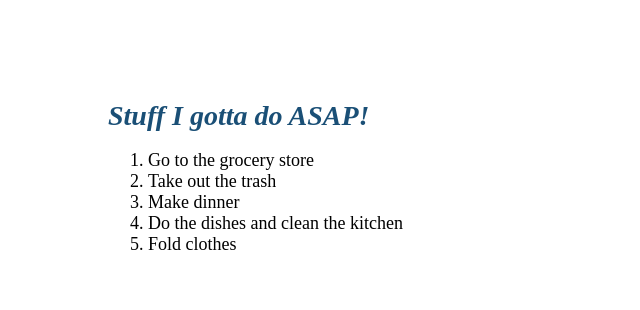
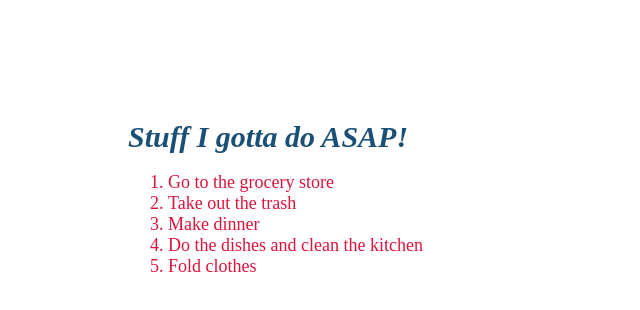
Before and after one commit to pszujewski/basic-todo, a plain HTML site: page public/index.html in a window 1280 px wide. Shown: the whole page, without its empty margins (0-640 px from the left). Drawn offline with Linux system fonts and the light colour scheme.

Commit message:
more style updates

```diff
--- a/public/styles/style.css
+++ b/public/styles/style.css
@@ -1,14 +1,15 @@
 .root {
-    margin: 100px;
+    margin: 120px;
 }
 
 .root header {
     font-weight: bold;
     font-style: italic;
-    font-size: 28px;
+    font-size: 30px;
     color: #1a4f76;
 }
 
 .root .todos-container {
     font-size: 18px;
+    color: crimson;
 }
```
